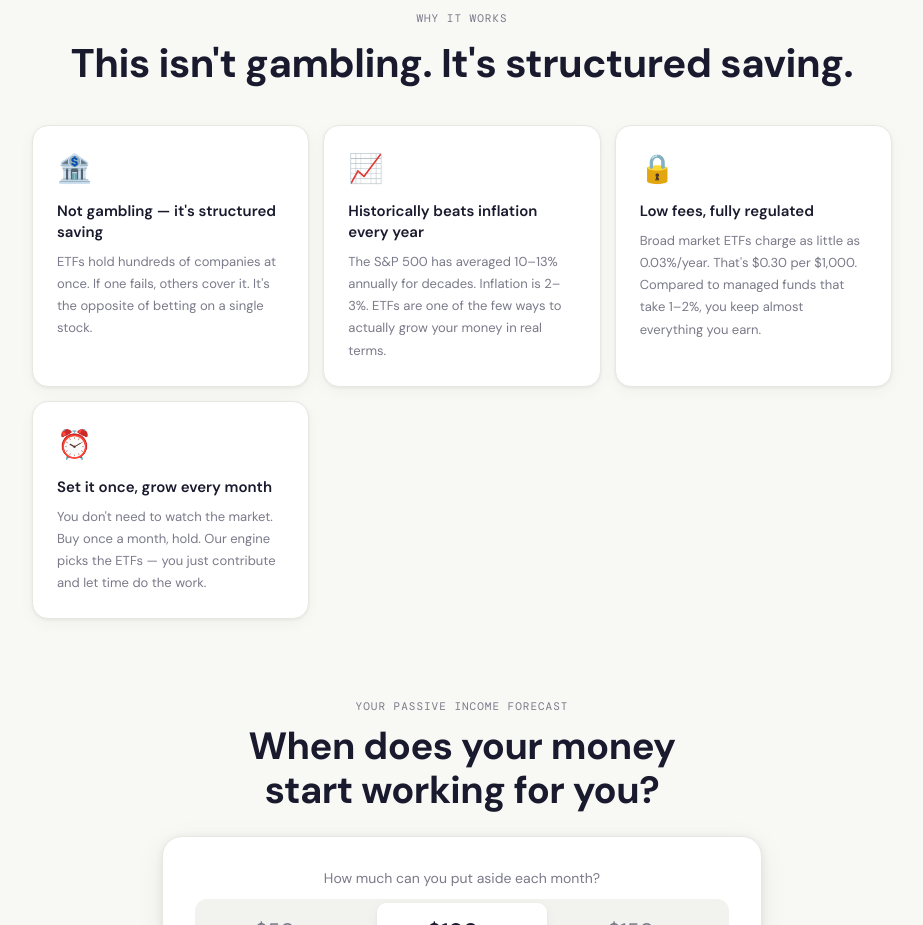
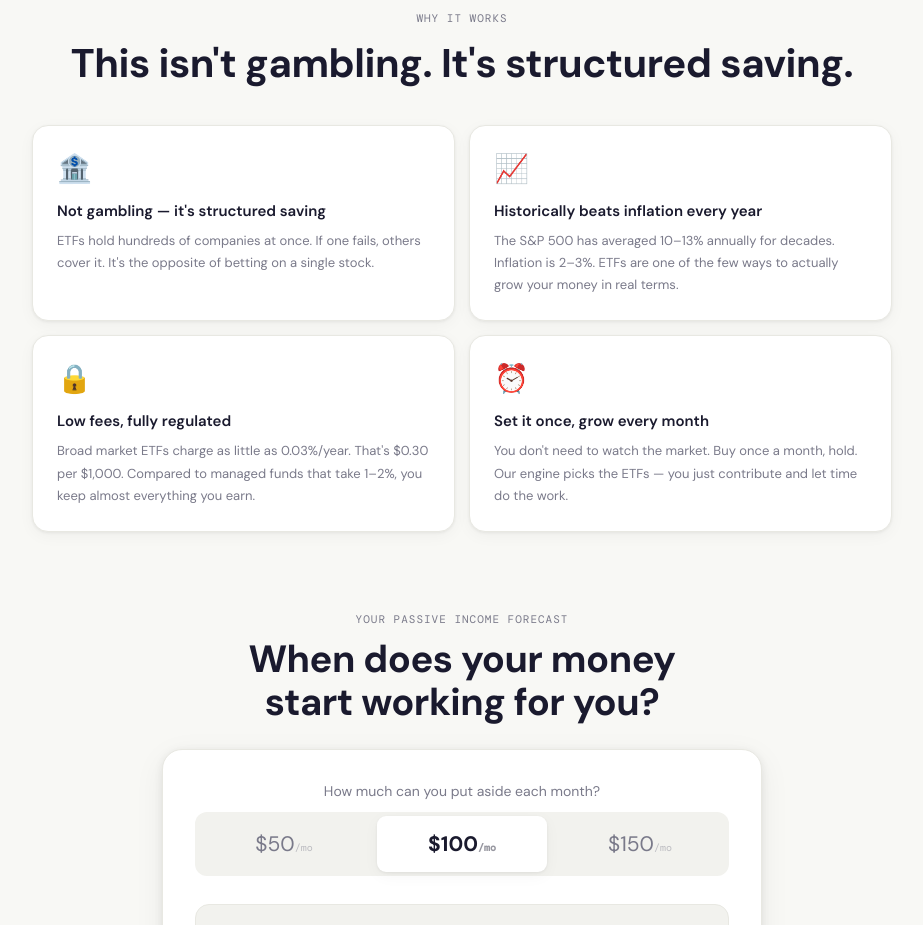
Before and after one commit to frasko87/etf-planner, a Next.js app: page / in a window 1280 px wide. Shown: the part 1740-2665 px from the top of the page, without its empty margins (178-1101 px from the left). Built offline with nearby package versions, Linux system fonts and the light colour scheme; no server answers; the database is empty.

Commit message:
fix: grid 2x2, rate color gold, display name from metadata

```diff
--- a/app/dashboard/page.js
+++ b/app/dashboard/page.js
@@ -108,7 +108,7 @@ const PROFILE_CONFIG = {
   },
   aggressive: {
     label:"Aggressive", icon:"🚀", desc:"12%+ annual return · High risk",
-    accentColor:"#ff4757", rate:"~16%/yr",
+    accentColor:"#c9a84c", rate:"~16%/yr",
     targetReturn: 0.16,
     subtitle: "Growth-focused. Includes leveraged positions.",
     warning:"⚠️ This plan uses leveraged ETFs (TQQQ). These can lose 50–90% of value in a downturn. Only invest money you can afford to lose completely.",
@@ -782,7 +782,7 @@ export default function DashboardPage() {
               <div className="mono" style={{fontSize:10,color:"rgba(255,255,255,0.3)",letterSpacing:2,marginBottom:8}}>YOUR DASHBOARD</div>
               <h1 style={{fontFamily:"DM Sans",fontWeight:700,fontSize:"clamp(24px,4vw,34px)",color:"white",margin:0,letterSpacing:"-1px",lineHeight:1.1}}>
                 {(() => {
-                  const raw = user?.email?.split("@")[0] || "";
+                  const raw = user?.user_metadata?.full_name || user?.user_metadata?.name || user?.email?.split("@")[0] || "";
                   // Clean up common email patterns: john.doe → John, john_doe → John
                   const name = raw.split(/[._+-]/)[0];
                   const clean = name.charAt(0).toUpperCase() + name.slice(1).toLowerCase();
--- a/app/page.js
+++ b/app/page.js
@@ -208,7 +208,7 @@ export default function HomePage() {
             This isn't gambling. It's structured saving.
           </h2>
         </div>
-        <div style={{display:"grid",gridTemplateColumns:"repeat(auto-fill,minmax(min(100%,260px),1fr))",gap:14}}>
+        <div style={{display:"grid",gridTemplateColumns:"repeat(auto-fill,minmax(min(100%,420px),1fr))",gap:14}}>
           {WHY_ETFS.map(w=>(
             <div key={w.title} style={{background:"white",border:"1px solid var(--border)",borderRadius:16,padding:"clamp(18px,3vw,24px)",boxShadow:"var(--shadow)"}}>
               <div style={{fontSize:28,marginBottom:14}}>{w.icon}</div>
```
